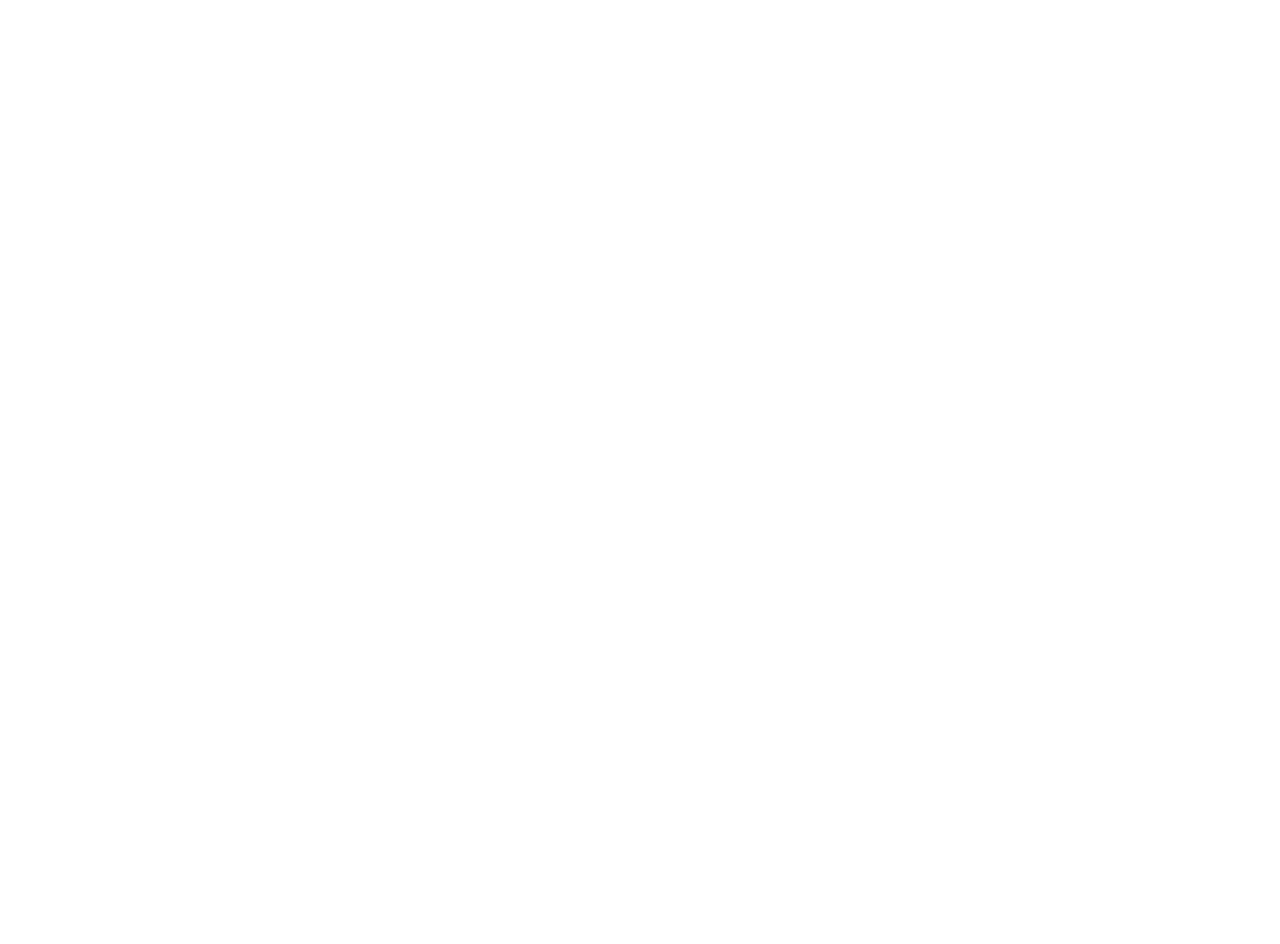
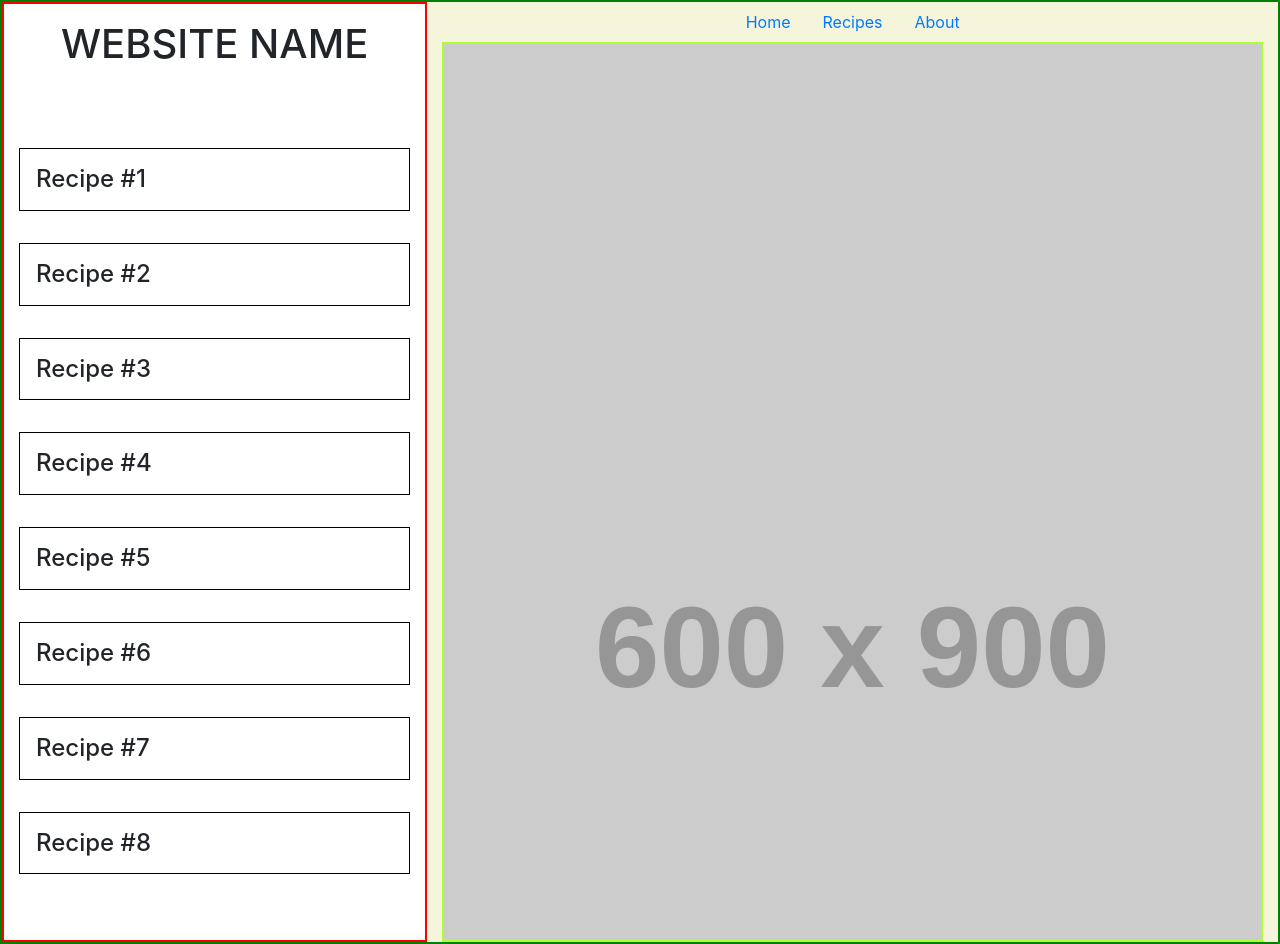
Before and after one commit to shifty-moose/Week2Proj-Ciaran-Alejandro, a plain HTML site: page index.html in a window 1280 px wide. Before the commit the page ends 800 px from the top, so only its background shows below. Drawn offline with nearby package versions, Linux system fonts and the light colour scheme; placeholder pictures from the web are drawn by us.

Commit message:
Added a very basic bootstrap wireframe and some styling. Lots more needs to be completed.

```diff
--- a/index.html
+++ b/index.html
@@ -1,12 +1,73 @@
 <!DOCTYPE html>
 <html lang="en">
+<head>
+    <link rel="stylesheet" href="https://cdn.jsdelivr.net/npm/bootstrap@4.3.1/dist/css/bootstrap.min.css" integrity="sha384-ggOyR0iXCbMQv3Xipma34MD+dH/1fQ784/j6cY/iJTQUOhcWr7x9JvoRxT2MZw1T" crossorigin="anonymous">
     <link rel="stylesheet" href="style.css">
-<head>
+    <!-- Latest compiled and minified CSS -->
     <meta charset="UTF-8">
     <meta name="viewport" content="width=device-width, initial-scale=1.0">
-    <title>Document</title>
+    <title>Ciaran and Alejandro</title>
 </head>
 <body>
-    <script src="script.js"></script>
+
+<div class="container-fluid">
+
+    <div class="row">
+
+        <div class="sidebarLeft col-4">
+
+            <h1>WEBSITE NAME</h1>
+
+            <div class="recipeList">
+                <h4>Recipe #1</h4>
+                <h4>Recipe #2</h4>
+                <h4>Recipe #3</h4>
+                <h4>Recipe #4</h4>
+                <h4>Recipe #5</h4>
+                <h4>Recipe #6</h4>
+                <h4>Recipe #7</h4>
+                <h4>Recipe #8</h4>
+            </div>
+        </div>
+
+        <div class="col-8">
+
+            <div class="row">
+
+                <div class="col-12">
+
+                    <div class="myNavbar nav justify-content-center">
+                        <a href="index.html" class='nav-link'>Home</a>
+                        <a href="recipes.html" class='nav-link'>Recipes</a>
+                        <a href="about.html" class='nav-link'>About</a>
+                    </div>
+                </div>
+
+            </div>
+
+            <div class="row">
+
+                <div class="col">
+                    <div class="iFrameSection">
+                    </div>
+                </div>
+            </div>
+
+
+        </div>
+
+    </div>
+
+</div>
+
+
+
+
+
+
+    <!-- jQuery library -->
+    <script src="https://ajax.googleapis.com/ajax/libs/jquery/3.7.1/jquery.min.js"></script>
+    <!-- Latest compiled JavaScript -->
+    <script src="https://maxcdn.bootstrapcdn.com/bootstrap/3.4.1/js/bootstrap.min.js"></script>
 </body>
 </html>
--- a/style.css
+++ b/style.css
@@ -2,3 +2,46 @@
     margin: 0;
     padding: 0;
 }
+
+body, html {
+    height: 100%;
+}
+
+.container-fluid {
+    border: 2px solid green;
+    min-height: 100%;
+
+}
+
+body {
+    background-color: beige;
+}
+
+
+.sidebarLeft {
+    background-color: white;
+    border: 2px solid red;
+    min-height: 100%;
+}
+
+.sidebarLeft h1 {
+    padding: 1rem;
+    text-align: center;
+    margin-bottom: 4rem;
+}
+
+
+.recipeList h4 {
+    padding: 1rem;
+    border: 1px solid black;
+    margin-bottom: 2rem;
+}
+
+.iFrameSection {
+    border: 2px solid greenyellow;
+    height: 900px;
+    background-image: url("https://via.placeholder.com/600x900");
+    background-repeat: no-repeat;
+    background-size: 100%;
+
+}
```
